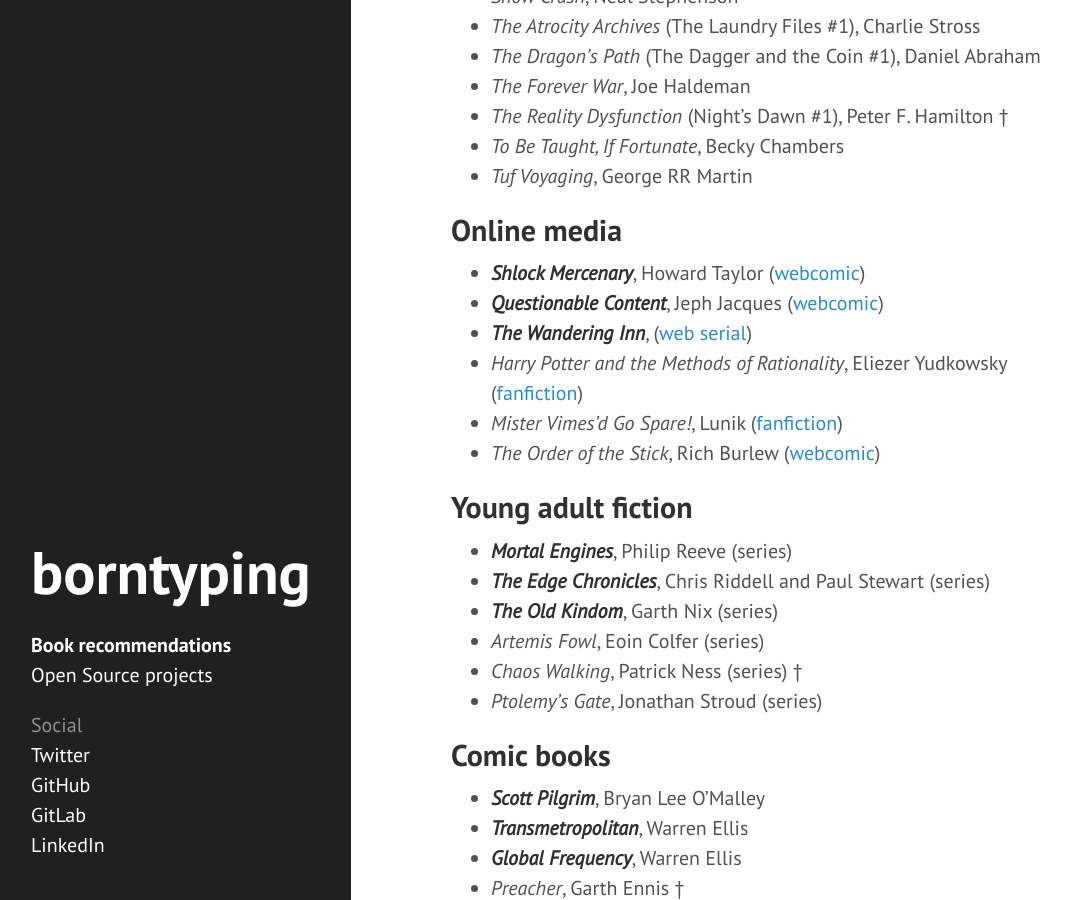
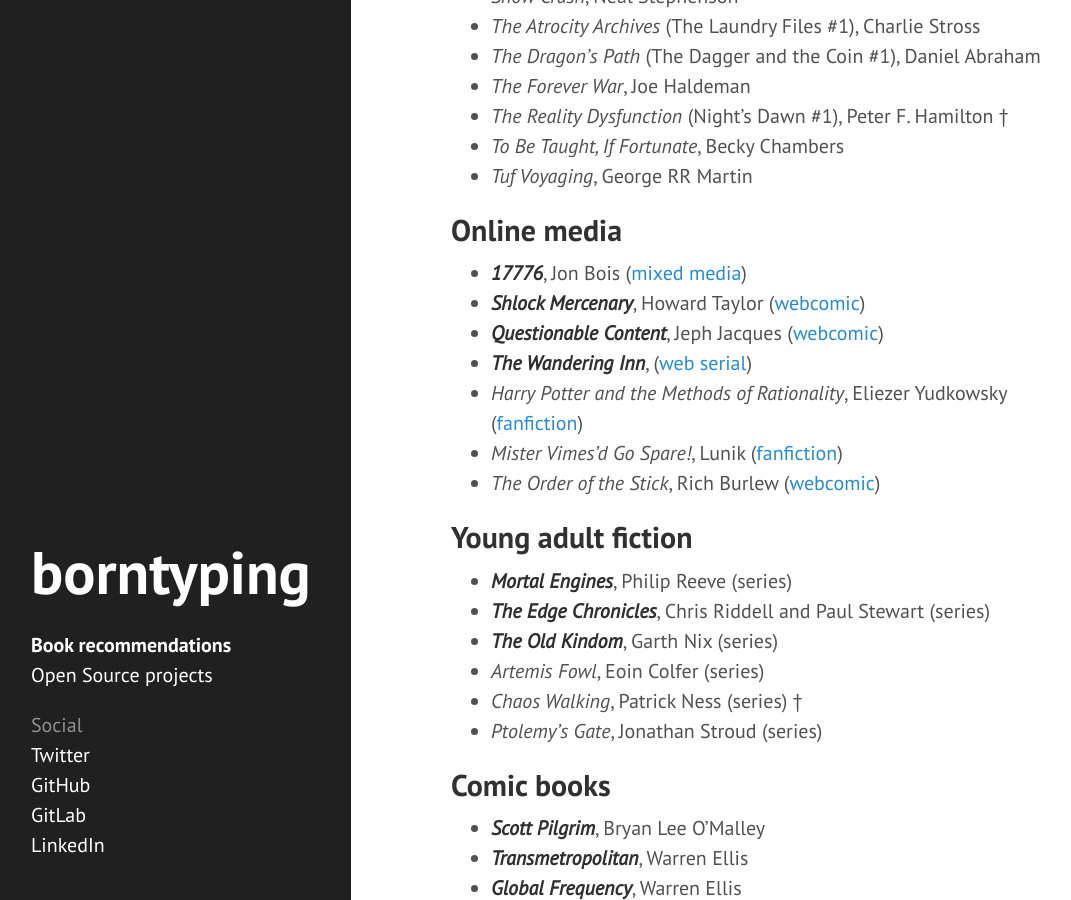
Before and after one commit to borntyping/borntyping.github.io, a Jekyll site: the page built from books.md, in a window 1280 px wide and 900 px high, scrolled down 1017 px. Shown: the whole window, without its empty margins (9-1080 px from the left). Built offline with Jekyll 4.4.1, drawn with Linux system fonts in a browser that asks for light colours.

Commit message:
Update books.md

```diff
--- a/books.md
+++ b/books.md
@@ -36,6 +36,7 @@
 
 ## Online media
 
+- _**17776**_, Jon Bois ([mixed media][17776])
 - _**Shlock Mercenary**_, Howard Taylor ([webcomic][schlock mercenary])
 - _**Questionable Content**_, Jeph Jacques ([webcomic][questionable content])
 - _**The Wandering Inn**_, ([web serial][the wandering inn])
@@ -72,3 +73,4 @@
 [schlock mercenary]: https://www.schlockmercenary.com/
 [the wandering inn]: https://wanderinginn.com/
 [questionable content]: questionablecontent.net/
+[17776]: https://www.sbnation.com/a/17776-football/
```
